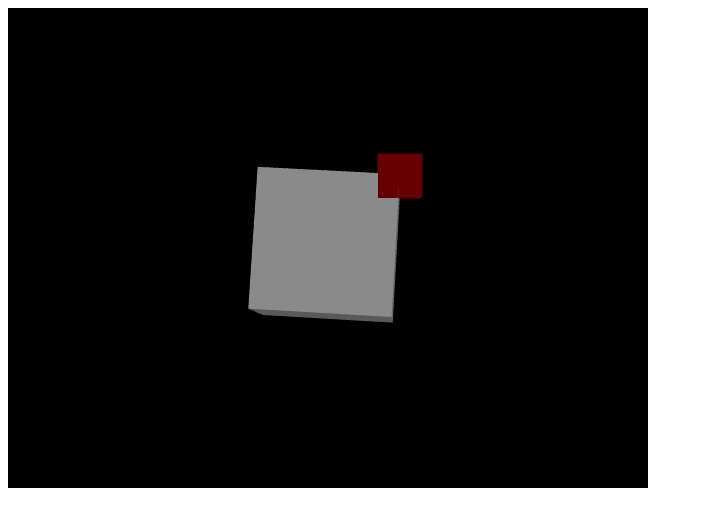
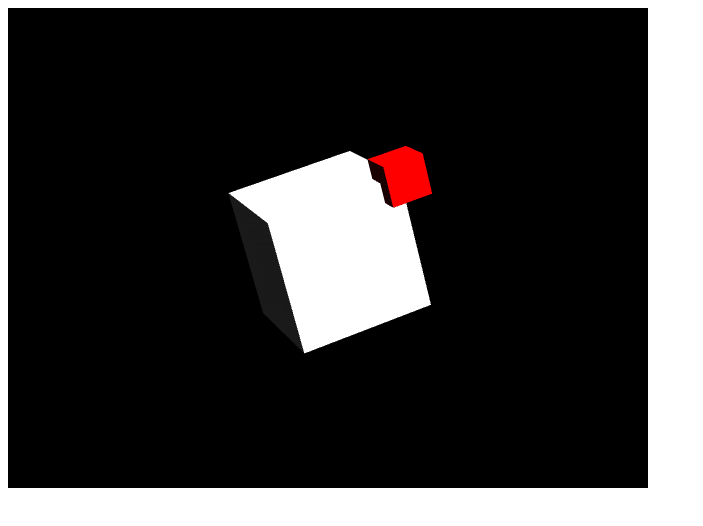
Before and after one commit to adam-adair/ScriptFox13k, a website built with webpack: page index.html in a window 1280 px wide. Shown: the whole page, without its empty margins (0-703 px from the left). Built offline with nearby package versions, Linux system fonts and the light colour scheme.

Commit message:
mess w matrix

```diff
--- a/index.html
+++ b/index.html
@@ -5,6 +5,7 @@
   </head>
   <body>
     <canvas id="canvas" width="640" height="480"></canvas>
+    <p id="pos"></p>
     <script src="./dist/bundle.js"></script>
   </body>
 </html>
--- a/src/index.ts
+++ b/src/index.ts
@@ -1,6 +1,7 @@
 import { perspective, orthogonal } from "./camera";
 import { Red } from "./colors";
 import { Cube } from "./cube";
+import { Matrix } from "./mesh";
 
 const canvas = document.getElementById("canvas") as HTMLCanvasElement;
 const { width, height } = canvas;
@@ -43,9 +44,9 @@ const zoom = 10;
 let currentView = "c";
 
 const light = gl.getUniformLocation(program, "light");
-gl.uniform3f(light, 0.1, 1.1, 0.1);
+gl.uniform3f(light, 10, 10, 10);
 const ambientLight = gl.getUniformLocation(program, "ambientLight");
-const aL = 0.35;
+const aL = 0.1;
 gl.uniform3f(ambientLight, aL, aL, aL);
 
 const setCamera = () => {
@@ -146,10 +147,15 @@ const loop = () => {
     // Set the model matrix
     const model = gl.getUniformLocation(program, "model");
     const nMatrix = gl.getUniformLocation(program, "nMatrix");
-    mesh.rotate(i * 2, i * 2, i * 2);
+    mesh.rotate(0.5, 0.5, 0.5);
 
-    gl.uniformMatrix4fv(model, false, mesh.matrix.toFloat32Array());
-    gl.uniformMatrix4fv(nMatrix, false, mesh.nMatrix.toFloat32Array());
+    const modelMatrix = mesh.pMatrix.multiply(mesh.rMatrix);
+    const normalMatrix = new Matrix(modelMatrix.toString());
+    normalMatrix.invertSelf();
+    normalMatrix.transposeSelf();
+
+    gl.uniformMatrix4fv(model, false, modelMatrix.toFloat32Array());
+    gl.uniformMatrix4fv(nMatrix, false, normalMatrix.toFloat32Array());
 
     gl.drawArrays(gl.TRIANGLES, 0, cube.faces.length * 27);
   }
--- a/src/mesh.ts
+++ b/src/mesh.ts
@@ -1,6 +1,6 @@
 import { Color, White } from "./colors";
 
-class Matrix extends DOMMatrix {
+export class Matrix extends DOMMatrix {
   transposeSelf() {
     let temp;
     temp = this.m12;
@@ -74,16 +74,20 @@ export class Face {
 
 export class Mesh {
   vertices: Vertex[];
+  position: Vertex;
+  rotation: Vertex;
   faces: Face[];
   vbuffer: Float32Array;
-  matrix: Matrix;
-  nMatrix: Matrix;
+  pMatrix: Matrix;
+  rMatrix: Matrix;
   constructor(vertices: Vertex[], faces: Face[]) {
     this.vertices = vertices;
     this.faces = faces;
     this.vbuffer = this.vbo();
-    this.matrix = new Matrix();
-    this.nMatrix = new Matrix();
+    this.pMatrix = new Matrix();
+    this.rMatrix = new Matrix();
+    this.position = new Vertex(0, 0, 0);
+    this.rotation = new Vertex(0, 0, 0);
   }
 
   vbo = (): Float32Array => {
@@ -101,18 +105,12 @@ export class Mesh {
   };
 
   rotate(x: number, y: number, z: number): void {
-    this.matrix.rotateSelf(x, y, z);
-    this.recomputeNormals();
+    this.rotation = this.rotation.subtract(new Vertex(-x, -y, -z));
+    this.rMatrix.rotateSelf(x, y, z);
   }
 
   translate(x: number, y: number, z: number): void {
-    this.matrix.translateSelf(x, y, z);
-    this.recomputeNormals();
-  }
-
-  recomputeNormals() {
-    this.nMatrix = new Matrix(this.matrix.toString());
-    this.nMatrix.invertSelf();
-    this.nMatrix.transposeSelf();
+    this.position = this.position.subtract(new Vertex(-x, -y, -z));
+    this.pMatrix.translateSelf(x, y, z);
   }
 }
```
